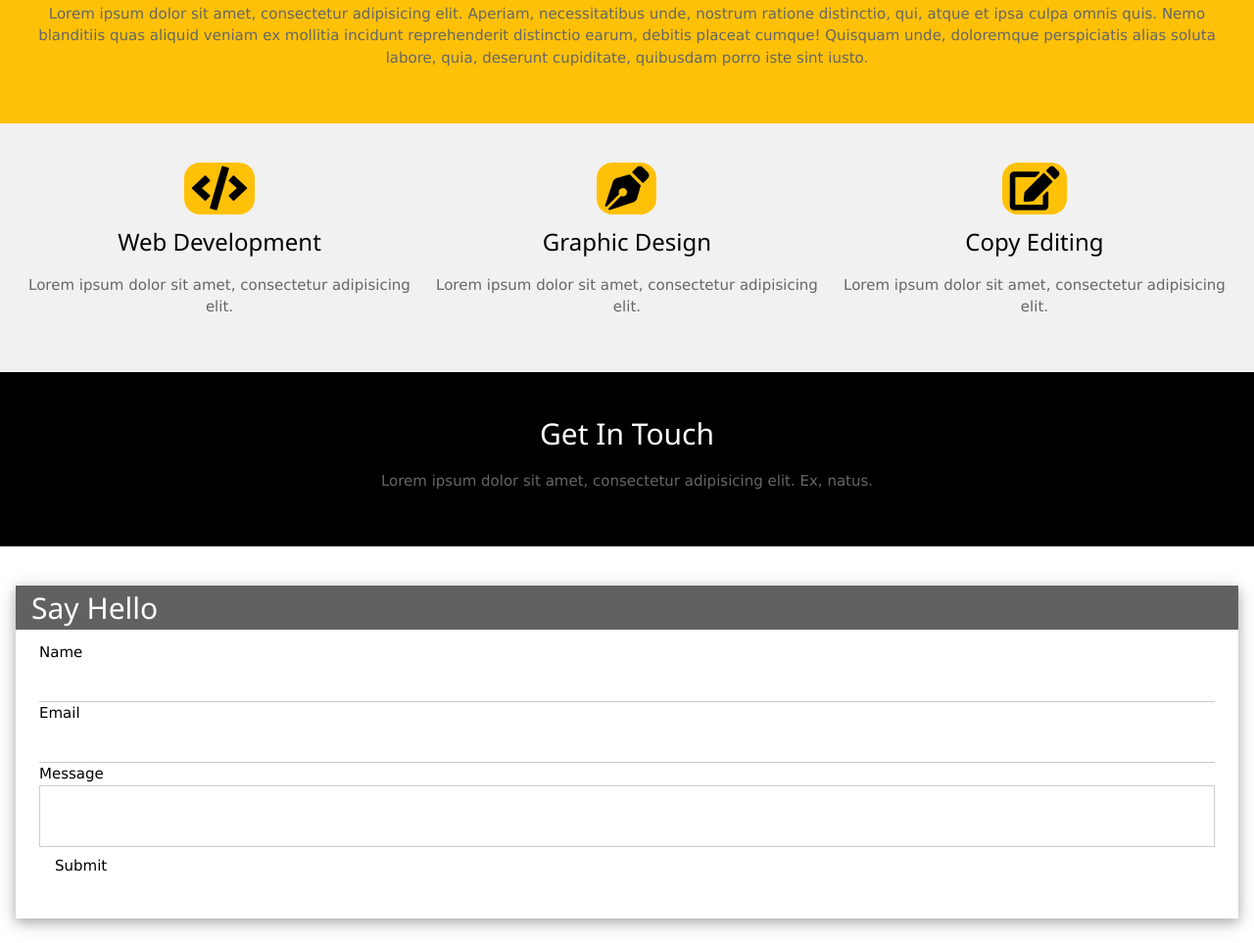
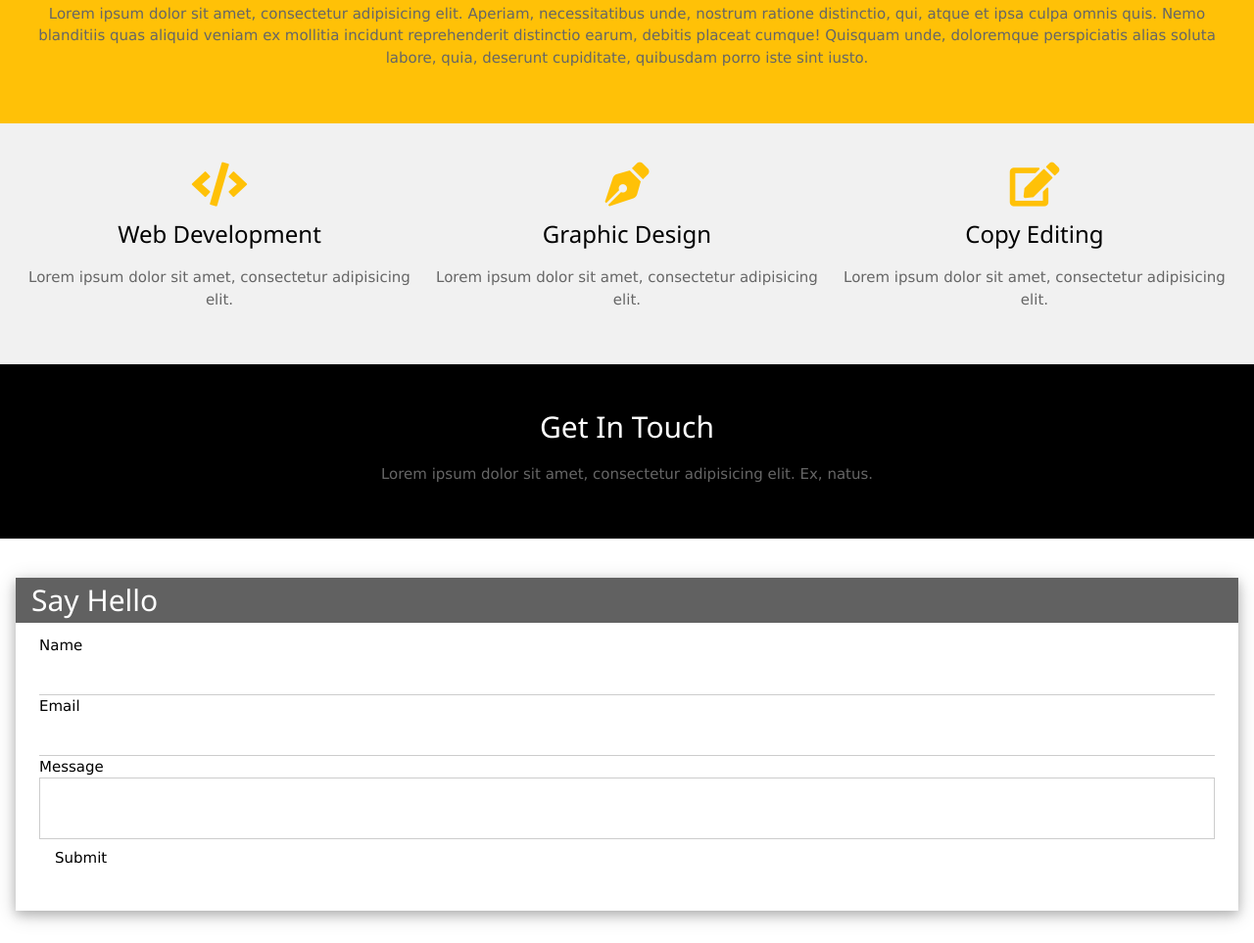
Before and after one commit to borgeee/ReponsiveWebsite, a plain HTML site: page index.html in a window 1280 px wide. Shown: the part 1865-2828 px from the top of the page at 98% size. Drawn offline with nearby package versions, Linux system fonts and the light colour scheme.

Commit message:
Update index.html

```diff
--- a/index.html
+++ b/index.html
@@ -103,19 +103,19 @@
     <div class="w3-container w3-center">
       <div class="w3-row">
         <di class="w3-col m4">
-          <i class="fas fa-code fa-3x w3-amber w3-padding-small w3-round-xlarge"></i>
+          <i class="fas fa-code fa-3x w3-text-amber"></i>
           <h3>Web Development</h3>
           <p>Lorem ipsum dolor sit amet, consectetur adipisicing elit.</p>
         </di>
 
         <di class="w3-col m4">
-          <i class="fas fa-pen-nib fa-3x w3-amber w3-padding-small w3-round-xlarge"></i>
+          <i class="fas fa-pen-nib fa-3x w3-text-amber"></i>
           <h3>Graphic Design</h3>
           <p>Lorem ipsum dolor sit amet, consectetur adipisicing elit.</p>
         </di>
 
         <di class="w3-col m4">
-          <i class="fas fa-edit fa-3x w3-amber w3-padding-small w3-round-xlarge"></i>
+          <i class="fas fa-edit fa-3x w3-text-amber"></i>
           <h3>Copy Editing</h3>
           <p>Lorem ipsum dolor sit amet, consectetur adipisicing elit.</p>
         </di>
```
